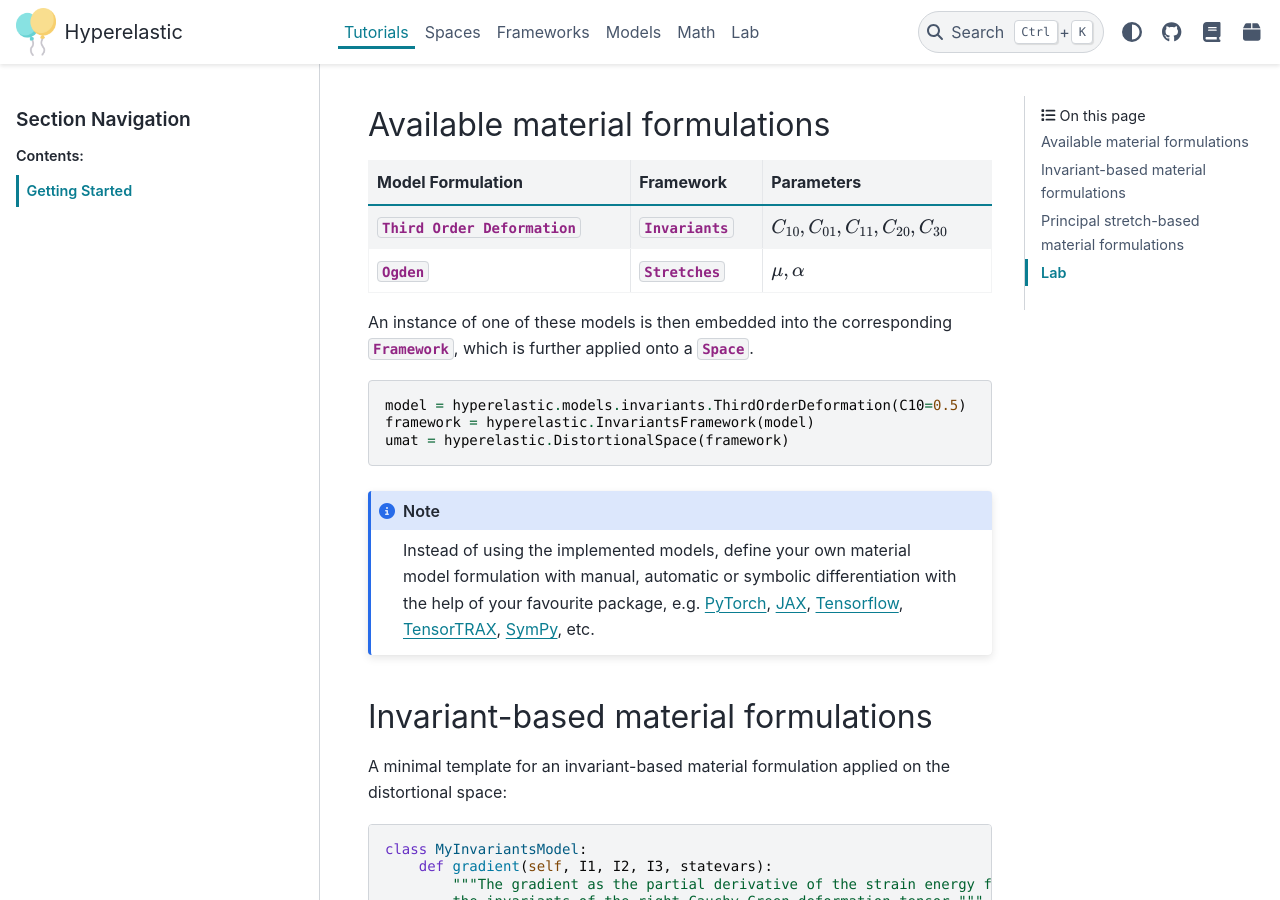
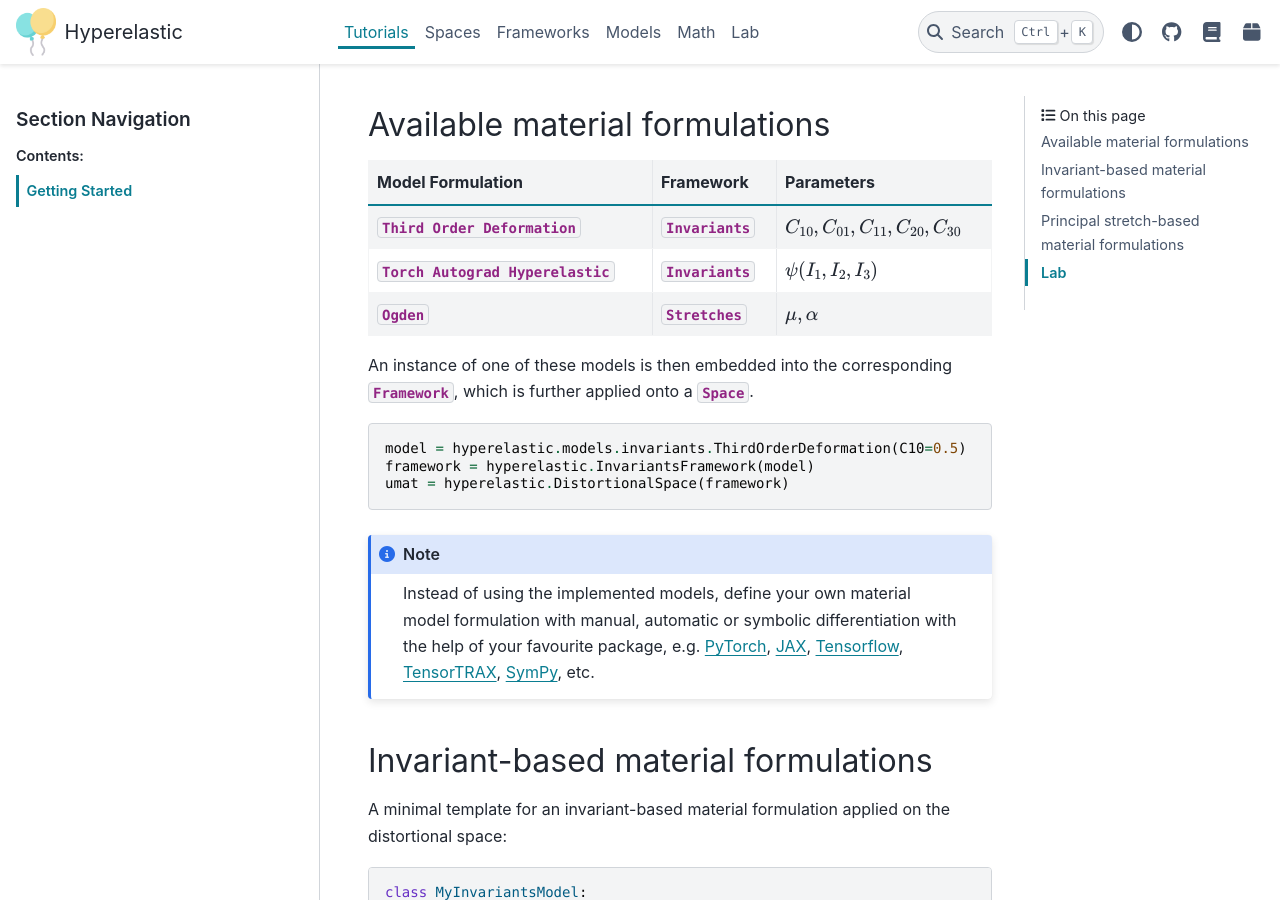
Before and after one commit to adtzlr/hyperelastic, a Sphinx documentation site: the page built from docs/tutorial/getting_started.rst, in a window 1280 px wide and 900 px high, scrolled down 694 px. Built offline with Sphinx 7.4.7 and the PyData theme 0.15.4, drawn with Linux system fonts in a browser that asks for light colours.

Commit message:
Update getting_started.rst

```diff
--- a/docs/tutorial/getting_started.rst
+++ b/docs/tutorial/getting_started.rst
@@ -20,6 +20,8 @@ Available material formulations
 | Model Formulation                                                           | Framework                                    | Parameters                                     |
 +=============================================================================+==============================================+================================================+
 | :class:`Third Order Deformation <.models.invariants.ThirdOrderDeformation>` | :class:`Invariants <.frameworks.Invariants>` | :math:`C_{10}, C_{01}, C_{11}, C_{20}, C_{30}` |
++-----------------------------------------------------------------------------+----------------------------------------------+------------------------------------------------+
+| :class:`Torch Autograd Hyperelastic <.models.invariants.TorchModel>`        | :class:`Invariants <.frameworks.Invariants>` | :math:`\psi(I_1, I_2, I_3)`                    |
 +-----------------------------------------------------------------------------+----------------------------------------------+------------------------------------------------+
 | :class:`Ogden <.models.stretches.Ogden>`                                    | :class:`Stretches <.frameworks.Stretches>`   | :math:`\mu, \alpha`                            |
 +-----------------------------------------------------------------------------+----------------------------------------------+------------------------------------------------+
```
